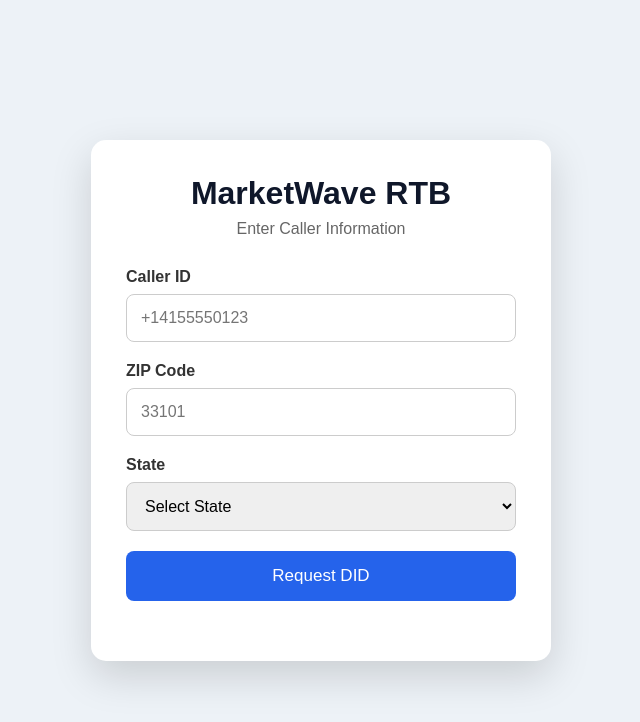
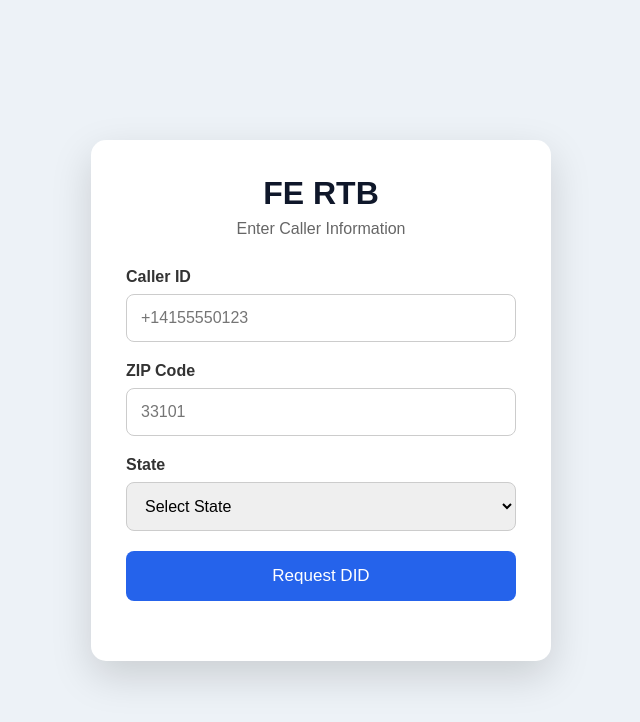
Before and after one commit to hadisatti105/APIFE, a website: page public/index.html in a window 1280 px wide. Shown: the whole page, without its empty margins (319-959 px from the left). Drawn offline with Linux system fonts and the light colour scheme.

Commit message:
Change title from 'MarketWave RTB' to 'FE RTB'

```diff
--- a/public/index.html
+++ b/public/index.html
@@ -18,7 +18,7 @@
 
     <div class="card">
 
-        <h1>MarketWave RTB</h1>
+        <h1>FE RTB</h1>
 
         <p class="subtitle">
             Enter Caller Information
```
